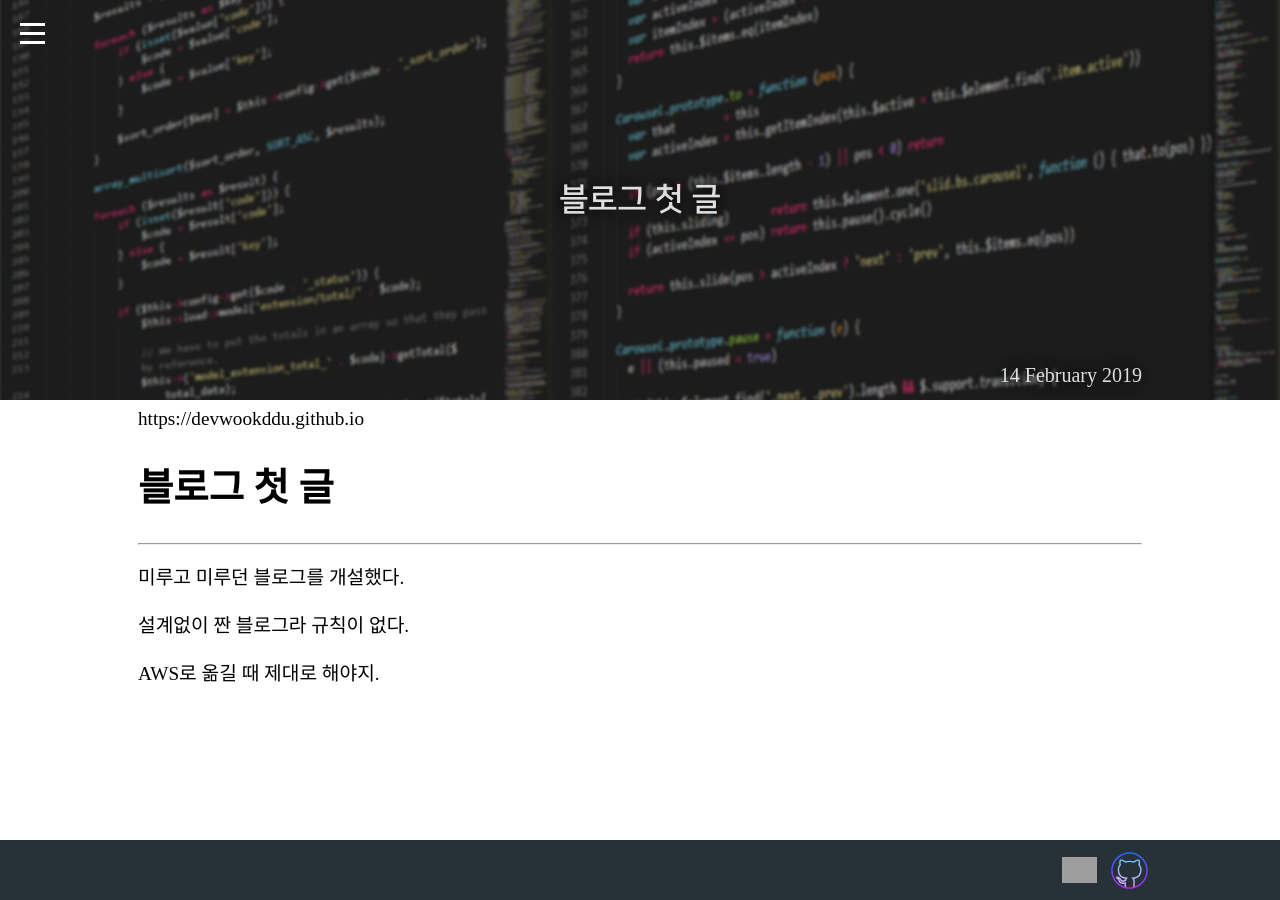
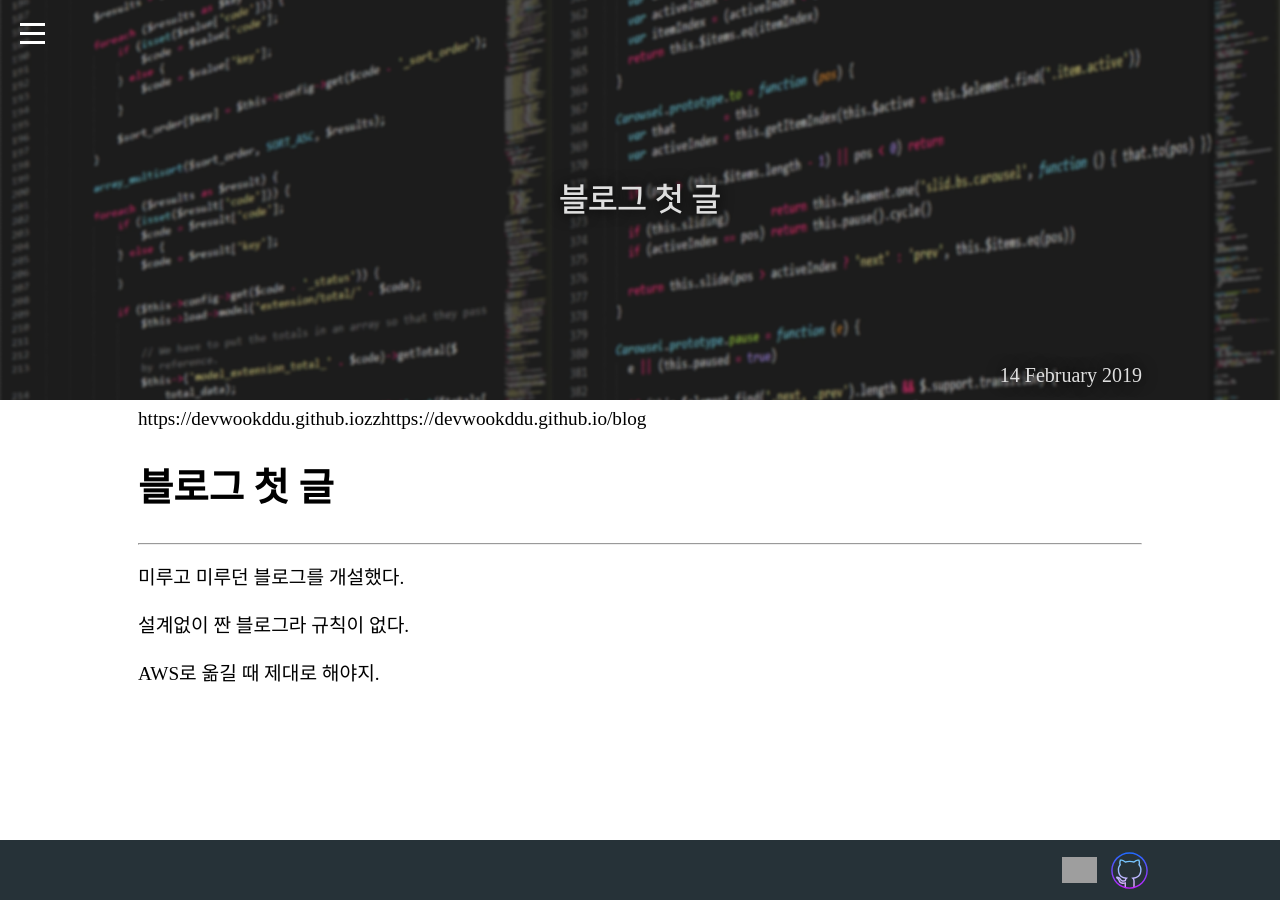
Before and after one commit to DevWookddu/blog, a Jekyll site: the page built from _posts/daily/life/2019-02-14-first.markdown, in a window 1280 px wide. Built offline with Jekyll 4.4.1, drawn with Linux system fonts in a browser that asks for light colours; some web fonts are replaced; comment, search, counter and statistics services are not loaded; a style sheet for code colours, icons or effects is not loaded; grey boxes are pictures that could not be loaded.

Commit message:
update blog

```diff
--- a/_layouts/post.html
+++ b/_layouts/post.html
@@ -19,7 +19,7 @@ comments: true
     </div>
     <div class="section-container">
       <div class="section">
-        {{ site.url }}
+        {{ site.url }}zz{{ '' | absolute_url }}
         {{ content }}
         {% include comment.html %}
       </div>
```
